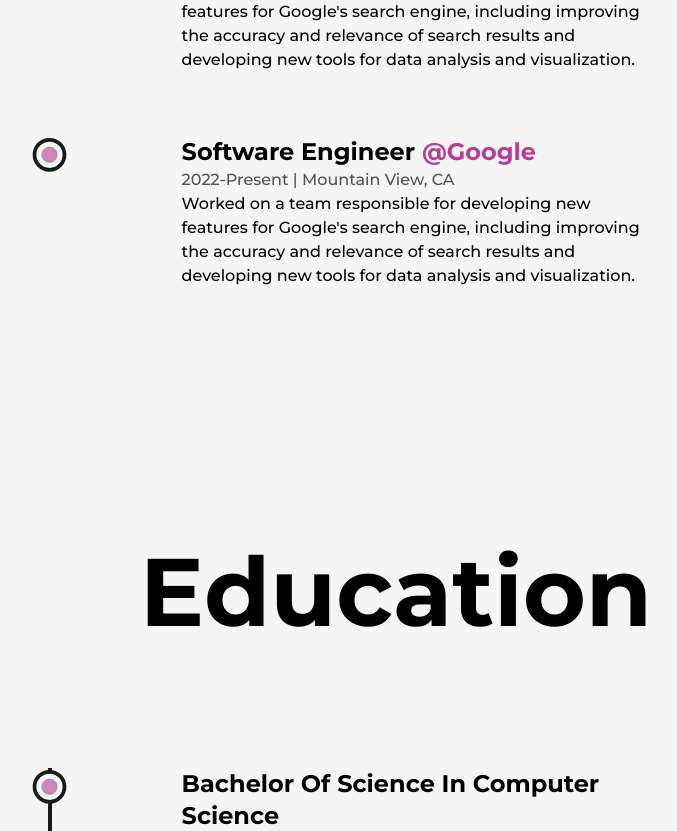
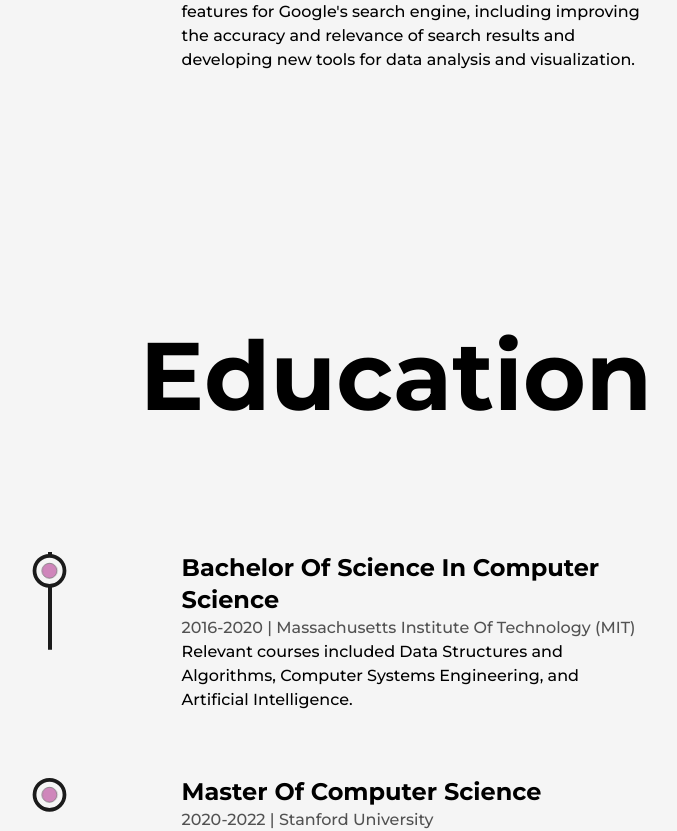
Before and after one commit to vaibhav-saini-dev/portfolio, a Next.js app: page /about in a window 1280 px wide. Shown: the part 3860-4691 px from the top of the page, without its empty margins (244-921 px from the left). Built offline with nearby package versions, Linux system fonts and the light colour scheme.

Commit message:
Remove an unnecessary experience

```diff
--- a/src/components/Experience.js
+++ b/src/components/Experience.js
@@ -102,14 +102,6 @@ const Experience = () => {
             developing new tools for data analysis and visualization."
           />
 
-          <Details
-            position="Software Engineer" company="Google"
-            companyLink="www.google.com"
-            time="2022-Present" address="Mountain View, CA"
-            work="Worked on a team responsible for developing new features for Google's
-            search engine, including improving the accuracy and relevance of search results and
-            developing new tools for data analysis and visualization."
-          />
         </ul>
       </div>
     </div>
```
